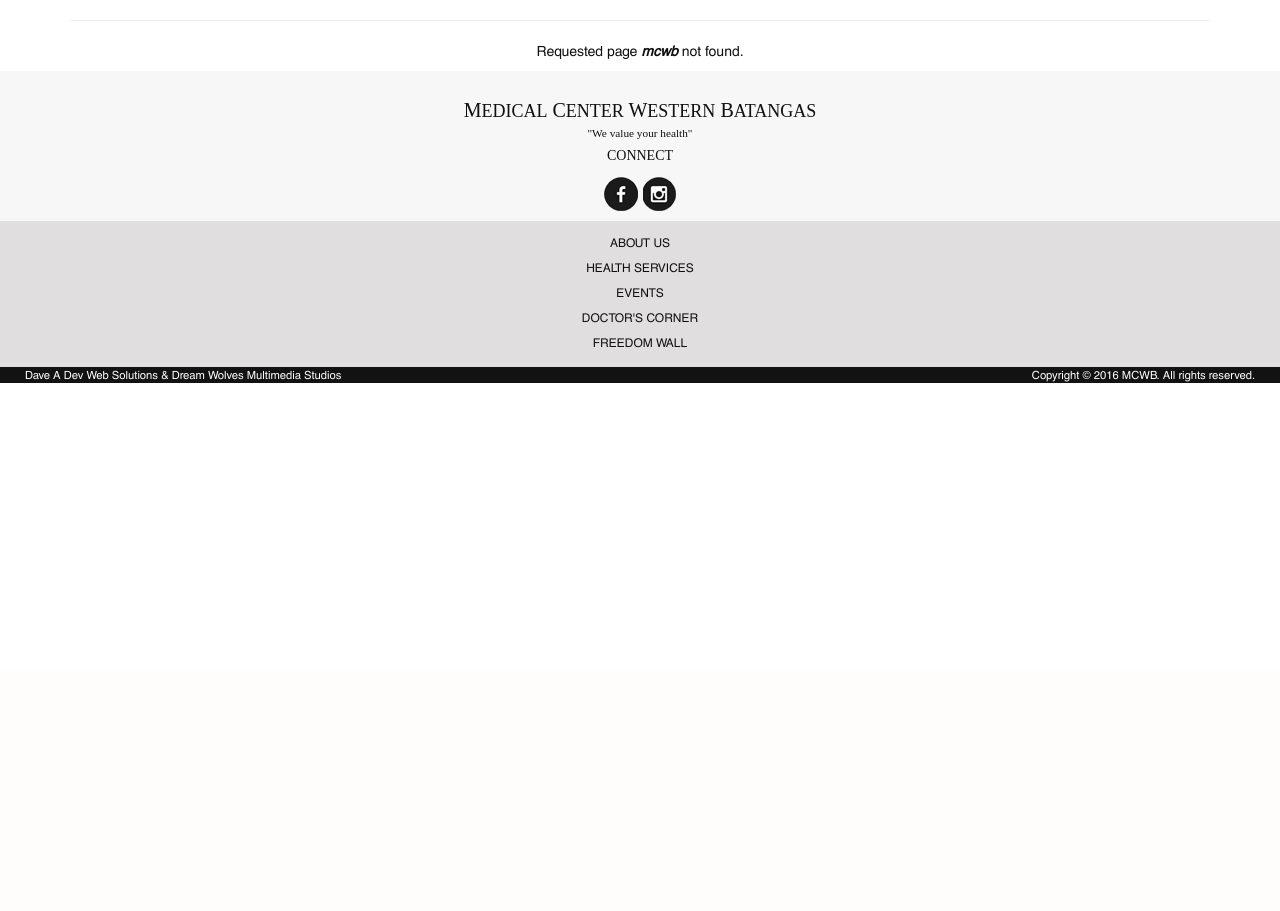
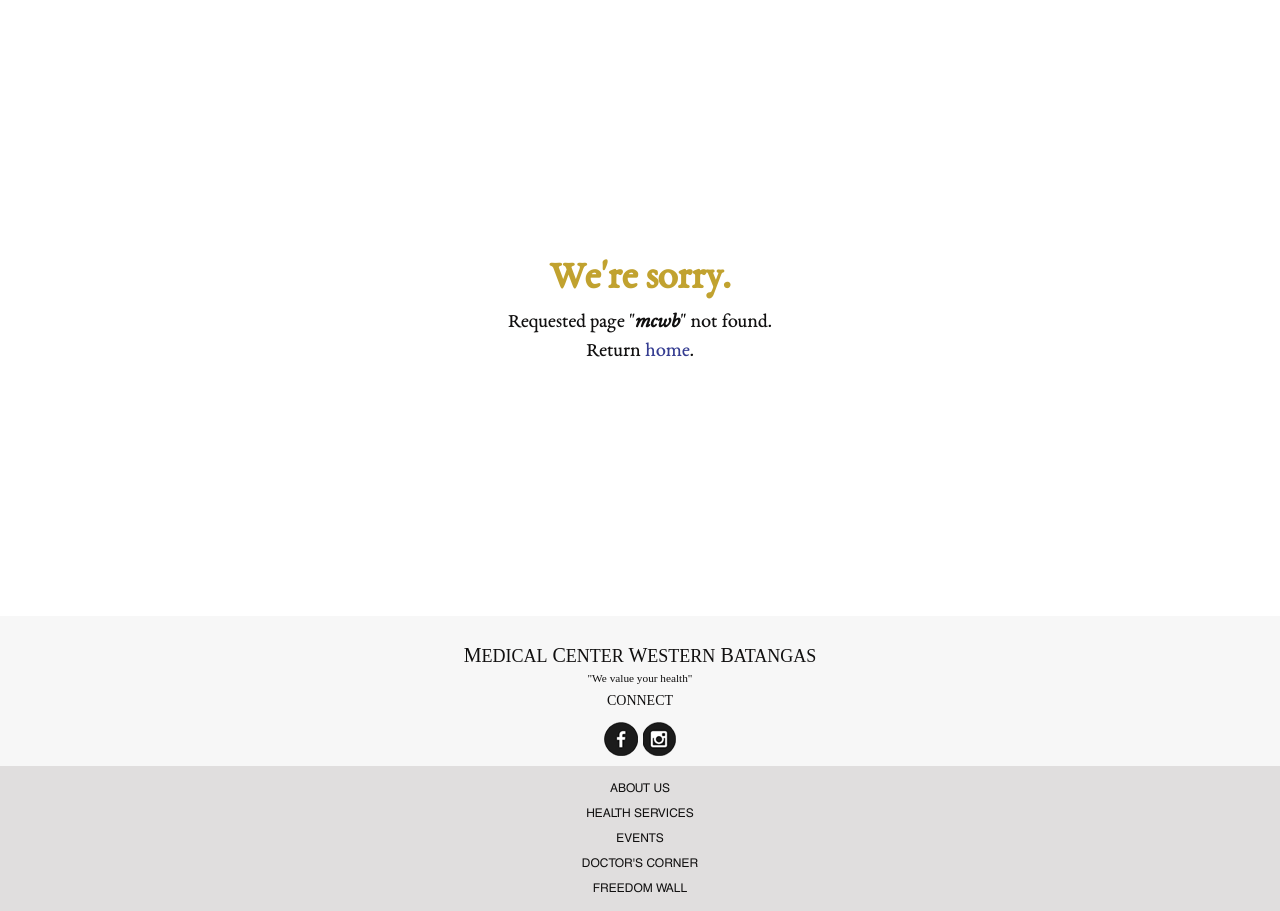
Before and after one commit to daveil/mcwbweb, a PHP site: page /index.php?url=mcwb in a window 1280 px wide. Shown: the part 130-1041 px from the top of the page. Before the commit the page ends 513 px from the top, so only its background shows below. Run offline with PHP 8.4, Linux system fonts and the light colour scheme.

Commit message:
Add page not found

```diff
--- a/css/home.css
+++ b/css/home.css
@@ -63,6 +63,7 @@
 	width: 320px;
 	margin: 0 auto;
 	margin-bottom: 26px;
+	border-bottom: none;
 }
 #team-stats div.team-info span{
 	font-size:18.74px;
--- a/css/mcwb.css
+++ b/css/mcwb.css
@@ -130,13 +130,15 @@
 	color:white;
 	padding: 0 2rem;
 }
+section{
+	padding-bottom: 60px;
+}
 section.full-banner{
 	width:100%;
 	height:69.69vh;
 	overflow-y:hidden;
 }
-section.full-banner img{
-}
+
 section h2,article h2{
 	font-size:30.16px;
 	font-family:"EB Garamond 08";
@@ -171,3 +173,23 @@
 	padding: 12px 27px;
 	margin-top:10px;
 }
+div.no-content{
+	min-height:77vh;
+	width:100%;
+	display:table;
+}
+div.no-content>p{
+	display:table-cell;
+	vertical-align:middle;
+	text-align:center;
+	font-family:"EB Garamond 08";
+	font-size:20px;
+}
+div.no-content>p>strong{
+	font-size:40px;
+	display:block;
+	color:#c1a22f;
+}
+div.no-content>p a,div.no-content>p a:hover,div.no-content>p a:active{
+	color:#343c91;
+}
--- a/pages/not-found.php
+++ b/pages/not-found.php
@@ -1,4 +1,10 @@
 <div class="container text-center">
-	<hr />
-	<p>Requested page <b><i><?php echo $page; ?></i></b> not found.</p>
+	<div class="no-content text-center">
+
+			<p>
+				<strong>We're sorry.</strong>
+			Requested page "<b><i><?php echo $page; ?></i></b>" not found.<br/>
+			Return <a href="home">home</a>.
+			</p>
+	</div>
 </div>
```
